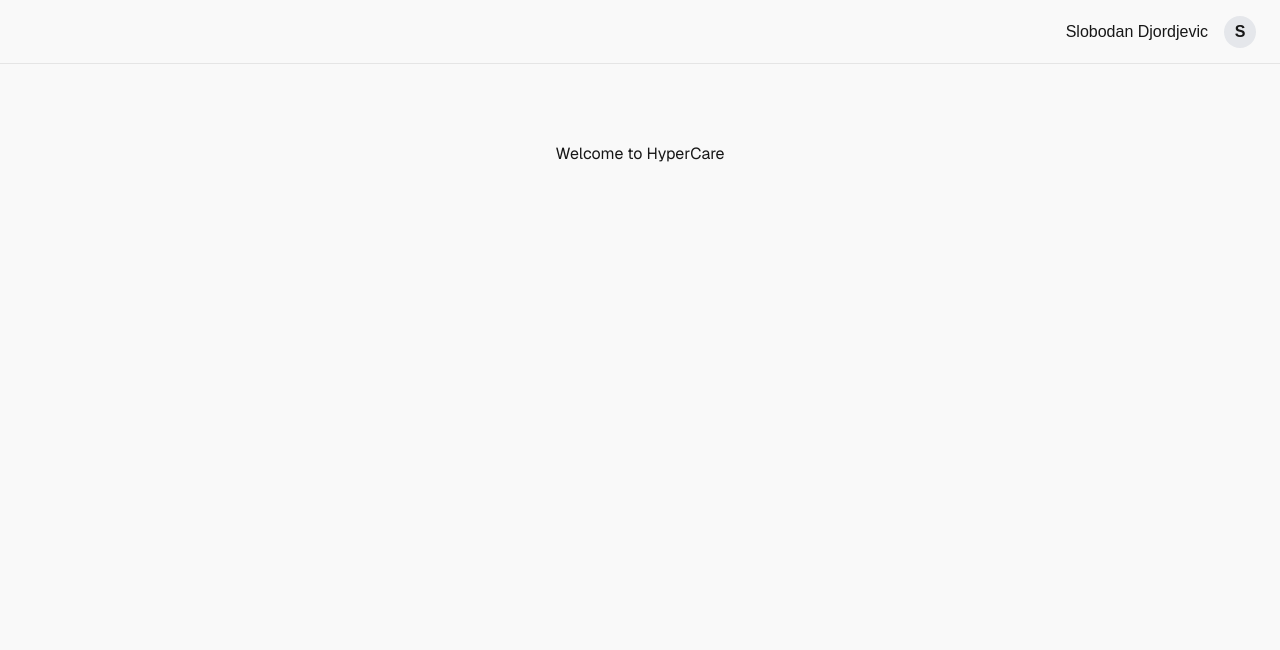
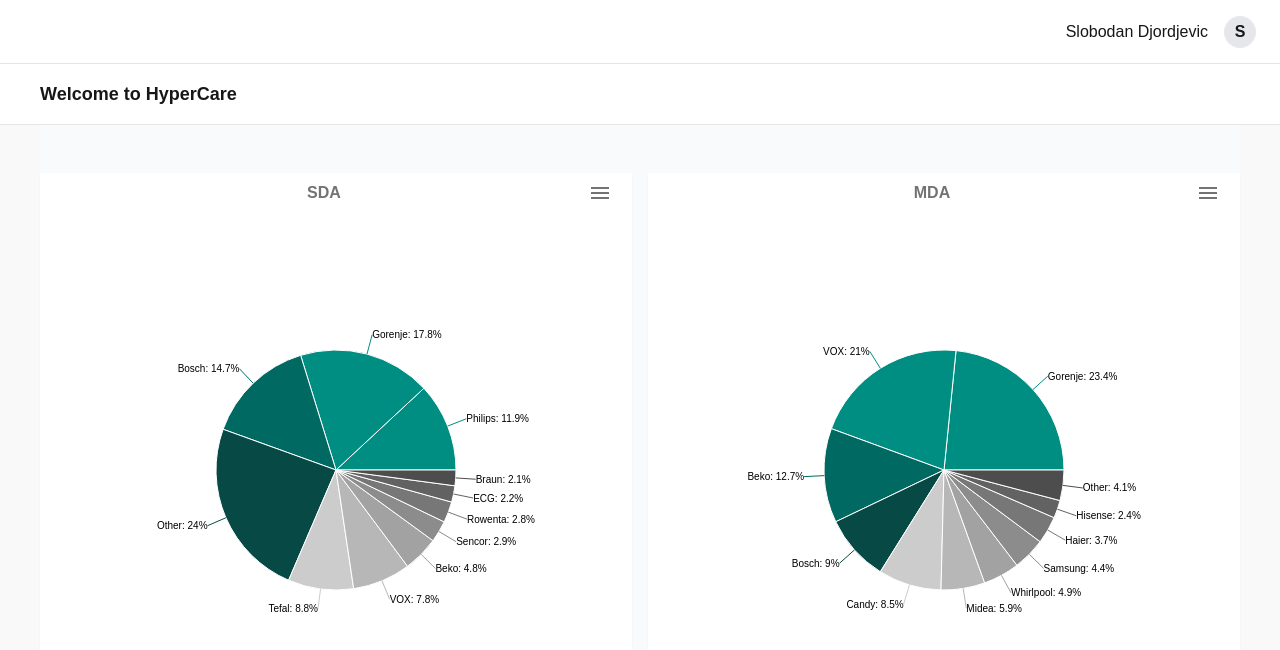
Before and after one commit to bobadj/hyper-care, a Next.js app: page / in a window 1280 px wide. Shown: the top 650 px of the page. Built offline with nearby package versions, Linux system fonts and the light colour scheme.

Commit message:
Pie chart

```diff
--- /dev/null
+++ b/src/app/components/BrandShare/index.tsx
@@ -0,0 +1,91 @@
+'use client';
+
+import classNames from 'classnames';
+import {
+  PieChart,
+  Pie,
+  Cell,
+  ResponsiveContainer,
+  PieLabelRenderProps,
+} from 'recharts';
+
+import MaterialIcon from '../MaterialIcon';
+import { generateMonochromeRamp } from '@/app/utils';
+
+type BrandShareProps = {
+  title?: string;
+  data: { name: string; value: number }[];
+  topN?: number;
+  topColors?: `#${string}`[];
+};
+
+const renderCustomizedLabel = ({
+  x,
+  y,
+  cx,
+  cy,
+  name,
+  value,
+}: PieLabelRenderProps) => {
+  return (
+    <text
+      x={x}
+      y={y}
+      cx={cx}
+      cy={cy}
+      fill="#000"
+      textAnchor={Number(x) > Number(cx) ? 'start' : 'end'}
+      dominantBaseline="central"
+      style={{ fontSize: 10 }}
+    >
+      {name}: {value}%
+    </text>
+  );
+};
+
+export default function BrandShare({
+  title,
+  data = [],
+  topN = 4,
+  topColors = ['#008d82', '#008d82', '#006a62', '#074a45'],
+}: BrandShareProps) {
+  const grays = generateMonochromeRamp(data.length - topN);
+
+  const colors = data.map((_, i) =>
+    i < topN ? topColors[i] : grays[i - topN],
+  );
+
+  return (
+    <div className="w-full max-h-[500px] bg-white px-5 py-2 shadow-xs">
+      <div className="flex flex-row w-full">
+        {title && (
+          <h2 className="mx-auto font-semibold mb-4 text-neutral-500">
+            {title}
+          </h2>
+        )}
+        <h2
+          className={classNames('font-semibold mb-4 text-neutral-500', {
+            'ms-auto': !title,
+          })}
+        >
+          <MaterialIcon name="menu" cursor />
+        </h2>
+      </div>
+      <ResponsiveContainer>
+        <PieChart>
+          <Pie
+            data={data}
+            dataKey="value"
+            nameKey="name"
+            outerRadius={120}
+            label={renderCustomizedLabel}
+          >
+            {data.map((_, i) => (
+              <Cell key={`cell-${i}`} fill={colors[i]} />
+            ))}
+          </Pie>
+        </PieChart>
+      </ResponsiveContainer>
+    </div>
+  );
+}
--- a/src/app/components/Header/index.tsx
+++ b/src/app/components/Header/index.tsx
@@ -2,7 +2,7 @@
 
 export default function Header() {
   return (
-    <header className="w-full h-16 px-6 flex items-center justify-between border-b border-neutral-200">
+    <header className="w-full h-16 px-6 flex items-center justify-between border-b border-neutral-200 bg-white shadow-sm">
       <div className="logo" />
       <Avatar />
     </header>
--- /dev/null
+++ b/src/app/components/MaterialIcon/index.tsx
@@ -0,0 +1,24 @@
+import classNames from 'classnames';
+
+type MaterialIconProps = {
+  name: string;
+  cursor?: boolean;
+  onClick?: () => void;
+};
+
+export default function MaterialIcon({
+  name,
+  cursor = false,
+  onClick,
+}: MaterialIconProps) {
+  return (
+    <span
+      onClick={onClick}
+      className={classNames('material-symbols-outlined', {
+        'cursor-pointer': cursor || onClick,
+      })}
+    >
+      {name}
+    </span>
+  );
+}
--- /dev/null
+++ b/src/app/globalicons.css
@@ -0,0 +1,9 @@
+@import url('https://fonts.googleapis.com/css2?family=Material+Symbols+Outlined:opsz,wght,FILL,GRAD@20..48,100..700,0..1,-50..200');
+
+.material-symbols-outlined {
+  font-variation-settings:
+    'FILL' 0,
+    'wght' 400,
+    'GRAD' 0,
+    'opsz' 24;
+}
--- a/src/app/globals.css
+++ b/src/app/globals.css
@@ -12,6 +12,12 @@
   --font-mono: var(--font-geist-mono);
 }
 
+html,
+body {
+  width: 100%;
+  height: 100%;
+}
+
 body {
   background: var(--background);
   color: var(--foreground);
--- a/src/app/layout.tsx
+++ b/src/app/layout.tsx
@@ -1,6 +1,7 @@
 import type { Metadata } from 'next';
 import { Geist, Geist_Mono } from 'next/font/google';
 import './globals.css';
+import './globalicons.css';
 
 import Header from './components/Header';
 
@@ -29,7 +30,14 @@
         className={`${geistSans.variable} ${geistMono.variable} antialiased`}
       >
         <Header />
-        {children}
+        <div className="w-full border-b border-neutral-200 bg-white p-4">
+          <div className="max-w-[1200px] mx-auto">
+            <h1 className="text-lg font-bold">Welcome to HyperCare</h1>
+          </div>
+        </div>
+        <div className="flex flex-row h-full items-stretch max-w-[1200px] mx-auto">
+          <div className="w-full bg-gray-50">{children}</div>
+        </div>
       </body>
     </html>
   );
--- a/src/app/page.tsx
+++ b/src/app/page.tsx
@@ -1,7 +1,38 @@
+import BrandShare from './components/BrandShare';
+
+const sdaData = [
+  { name: 'Philips', value: 11.9 },
+  { name: 'Gorenje', value: 17.8 },
+  { name: 'Bosch', value: 14.7 },
+  { name: 'Other', value: 24.0 },
+  { name: 'Tefal', value: 8.8 },
+  { name: 'VOX', value: 7.8 },
+  { name: 'Beko', value: 4.8 },
+  { name: 'Sencor', value: 2.9 },
+  { name: 'Rowenta', value: 2.8 },
+  { name: 'ECG', value: 2.2 },
+  { name: 'Braun', value: 2.1 },
+];
+
+const mdaData = [
+  { name: 'Gorenje', value: 23.4 },
+  { name: 'VOX', value: 21.0 },
+  { name: 'Beko', value: 12.7 },
+  { name: 'Bosch', value: 9.0 },
+  { name: 'Candy', value: 8.5 },
+  { name: 'Midea', value: 5.9 },
+  { name: 'Whirlpool', value: 4.9 },
+  { name: 'Samsung', value: 4.4 },
+  { name: 'Haier', value: 3.7 },
+  { name: 'Hisense', value: 2.4 },
+  { name: 'Other', value: 4.1 },
+];
+
 export default function Home() {
   return (
-    <div className="grid grid-rows-[20px_1fr_20px] items-center justify-items-center min-h-screen p-8 pb-20 gap-16 sm:p-20 font-[family-name:var(--font-geist-sans)]">
-      <h1>Welcome to HyperCare</h1>
+    <div className="w-full h-full grid grid-cols-2 gap-4 pt-12">
+      <BrandShare data={sdaData} title="SDA" />
+      <BrandShare data={mdaData} title="MDA" />
     </div>
   );
 }
--- /dev/null
+++ b/src/app/utils.ts
@@ -0,0 +1,19 @@
+export const generateMonochromeRamp = (
+  count: number,
+  startLightness = 80,
+  endLightness = 30,
+  hue = 0,
+  saturation = 0,
+): string[] => {
+  const colors: string[] = [];
+
+  for (let i = 0; i < count; i++) {
+    const lightness =
+      startLightness -
+      ((startLightness - endLightness) * i) / Math.max(1, count - 1);
+
+    colors.push(`hsl(${hue}, ${saturation}%, ${lightness}%)`);
+  }
+
+  return colors;
+};
```
